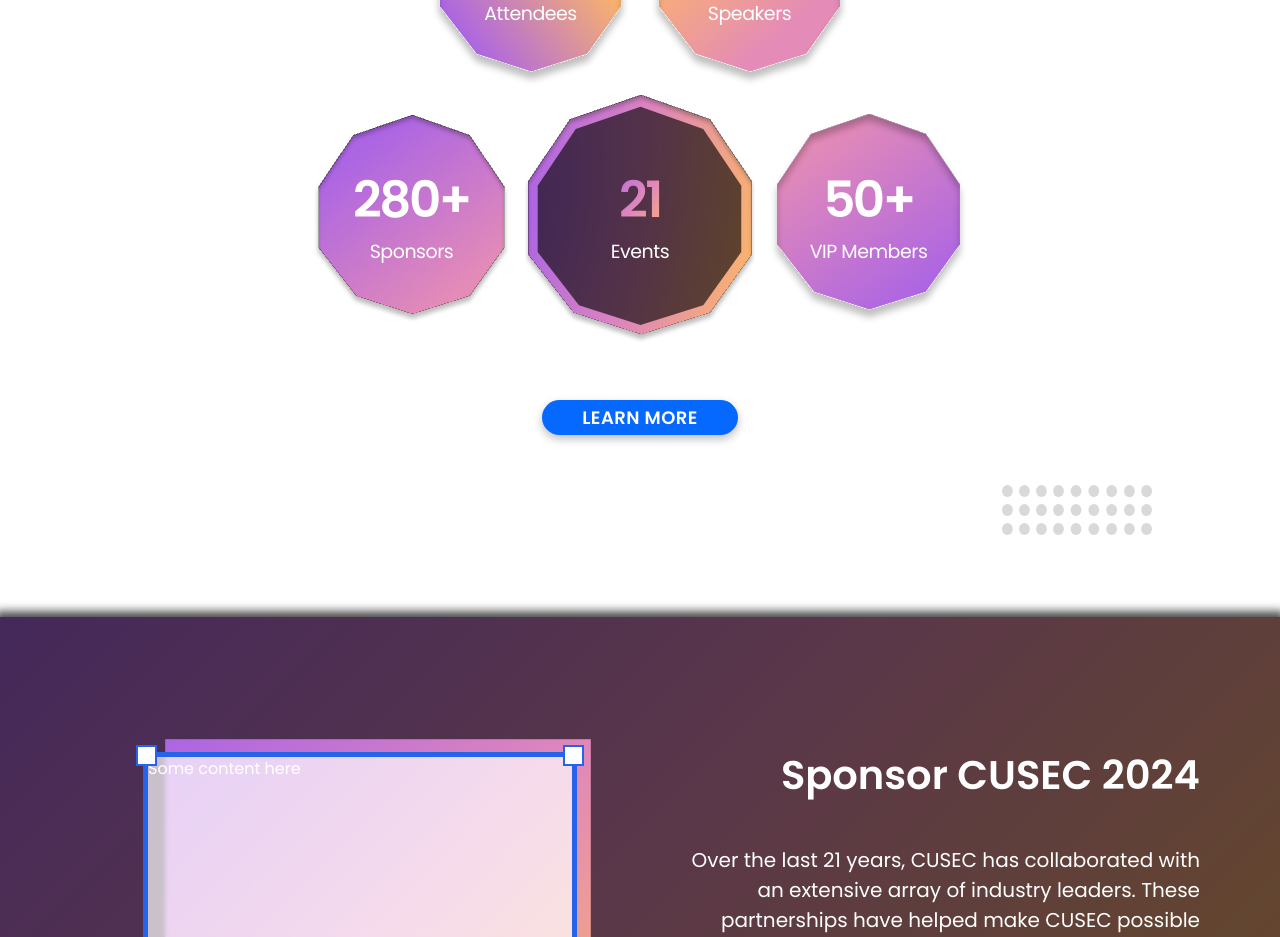
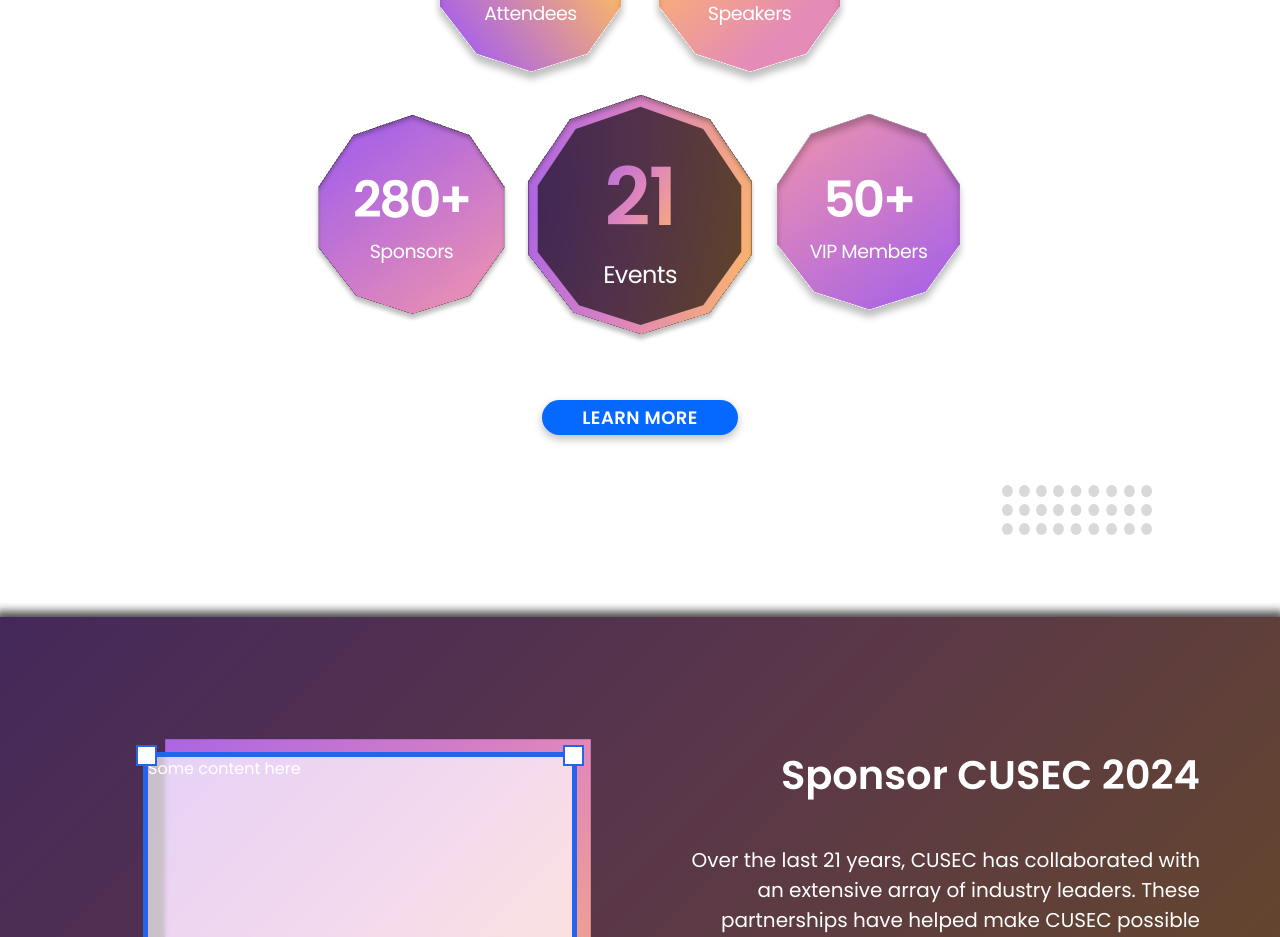
Before and after one commit to cusec/2024, a Next.js app: page / in a window 1280 px wide. Shown: the part 1200-2137 px from the top of the page. Built offline with nearby package versions, Linux system fonts and the light colour scheme.

Commit message:
fix: Decagon2 title text in homepage too small

```diff
--- a/src/components/Landing Page/Decagon2.tsx
+++ b/src/components/Landing Page/Decagon2.tsx
@@ -25,10 +25,10 @@ export default function Decagon2({ image, TitleText, SubtitleText}:Decagon2Props
         }}
       >
         <div>
-          <p className="font-semibold text-[30px] min-[390px]:text-[40px] md:text-[50px] tracking-tighter text-center bg-clip-text text-transparent bg-gradient-to-br from-royalPurple via-roseQuartz to-goldenApricot">
+          <p className="font-semibold text-[30px] min-[390px]:text-[40px] md:text-[80px] tracking-tight text-center bg-clip-text text-transparent bg-gradient-to-br from-royalPurple via-roseQuartz to-goldenApricot">
           { TitleText}
           </p>
-          <p className="font-regular text-[10px] min-[390px]:text-[12px] md:text-[19px] tracking-tight text-center text-white">
+          <p className="font-regular text-[10px] min-[390px]:text-[12px] md:text-[24px] tracking-tight text-center text-white">
             {SubtitleText}
           </p>
         </div>
```
